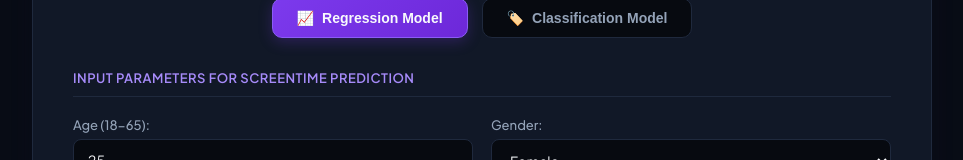
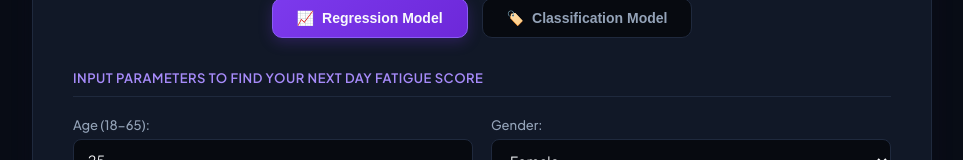
Before and after one commit to DhamzBonaparte/Screentime-Analyzer, a React (Vite) app in the folder Frontend/: page / in a window 1280 px wide. Shown: the part 210-370 px from the top of the page, without its empty margins (158-1121 px from the left). Built offline with nearby package versions, Linux system fonts and the light colour scheme; no server answers.

Commit message:
Fixed form text

```diff
--- a/Frontend/src/Components/Analyzer.jsx
+++ b/Frontend/src/Components/Analyzer.jsx
@@ -142,7 +142,7 @@ export default function Analyzer() {
         <form onSubmit={handleSubmit} className="prediction-form">
           <div className="form-section-title">
             {activeTab === "regression"
-              ? "Input Parameters for Screentime Prediction"
+              ? "Input Parameters to find your next day fatigue score"
               : "Input Parameters for Sleep Debt Evaluation"}
           </div>
 
```
